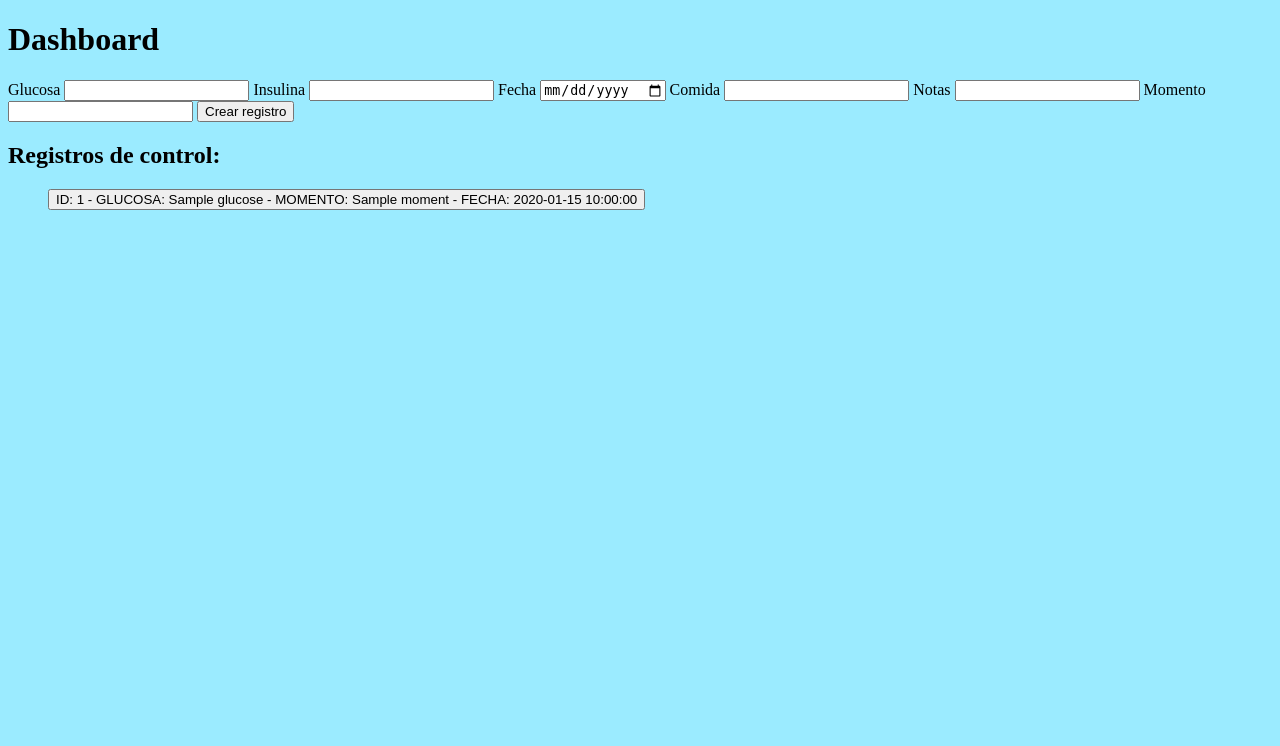
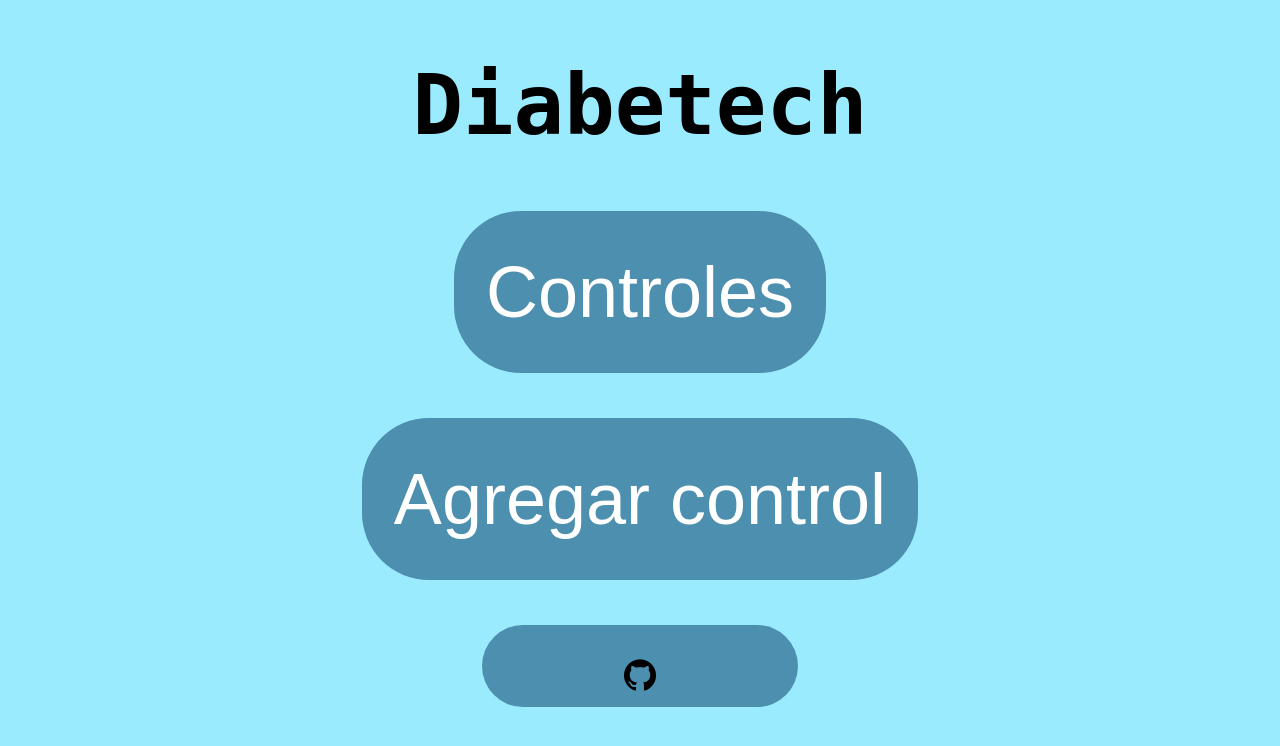
Before and after one commit to octex/diabetech, a Flask app: template templates/index.html in a window 1280 px wide. Shown: the top 746 px of the page. Run offline with Flask 2, Linux system fonts and the light colour scheme; the template is opened without the code that fills it: most values are stand-ins (such as "Sample title", 1, 10 or a date in 2020); parts of the project's set-up code (start-up, migrations or seed data) failed here and were passed over.

Commit message:
New homepage

```diff
--- a/app.py
+++ b/app.py
@@ -1,20 +1,20 @@
 import logging
-from flask import Flask, request
+from flask import Flask, request, render_template, url_for
 from controles.controles import controles_manager
 from insumos import insumos
 from analisis.analisis import analisis_manager
 from turnos import turnos
 from constants import HTTPMethods
-from models import DbManager
+# from models import DbManager
 
 app = Flask(__name__)
-db_manager = DbManager("sqlite://diabetech.db")
+# db_manager = DbManager("sqlite://diabetech.db")
 logging.basicConfig(level=logging.DEBUG)
 
 
 @app.route('/', methods=[HTTPMethods.GET])
 def home():
-    return {}
+    return render_template("index.html")
 
 
 @app.route('/controles/', methods=[HTTPMethods.GET, HTTPMethods.POST, HTTPMethods.PUT, HTTPMethods.DELETE])
--- a/static/style.css
+++ b/static/style.css
@@ -1,3 +1,36 @@
 body{
     background-color: #9bebff;
+    text-align: center;
+    font-family: monospace;
 }
+
+button {
+    background-color: #4c8faf;
+    border: none;
+    color: white;
+    padding: 40px 32px;
+    text-align: center;
+    text-decoration: none;
+    display: inline-block;
+    font-size: 72px;
+    border-radius: 67px;
+    transition-duration: 0.4s;
+}
+
+button:hover {
+    background-color: #77bede;
+  }
+
+.git-button{
+    padding: 0px 0px;
+    width: 25%;
+}
+
+.git-logo{
+    max-width:10%;
+    height:auto;
+}
+
+.titles {
+    font-size: 84px;
+}
--- a/templates/index.html
+++ b/templates/index.html
@@ -8,10 +8,9 @@
         <script type="text/javascript" src="{{ url_for('static', filename='request.js') }}"></script>
     </head>
     <header>
-        <h1>
-            Dashboard
-        </h1>
-            <label for="glucose">Glucosa</label>
+        <h1 class="titles">Diabetech</h1>
+        <nav></nav>
+            <!-- <label for="glucose">Glucosa</label>
             <input type="number" name="glucose" id="glucoseForm">
             <label for="insulin">Insulina</label>
             <input type="number" name="insulin" id="insulinForm">
@@ -25,13 +24,23 @@
             <input type="text" name="moment" id="momentForm">
             <button onclick="create_registry('/registries/');" onended="">
                 Crear registro
-            </button>
-        <h2>
-            Registros de control:
-        </h2>
+            </button> -->
     </header>
     <body>
-        <ol>
+        <button class="button">Controles</button>
+        <br>
+        <br>
+        <br>
+        <br>
+        <button class="button">Agregar control</button>
+        <br>
+        <br>
+        <br>
+        <br>
+        <button class="git-button"><img src="{{ url_for('static', filename='github.png') }}" class="git-logo"
+            onclick="window.location.href='https://github.com/octex/diabetech';">
+        </button>
+        <!-- <ol>
             {% for list_value in registries %}
             <form method="GET" action={{ list_value["id"] }}>
             <button id="registry_item">
@@ -54,6 +63,6 @@
             </button><br>
             </form>
             {% endfor %}
-        </ol>
+        </ol> -->
     </body>
 </html>
```
Also changed, not shown: static/github.png (added).
